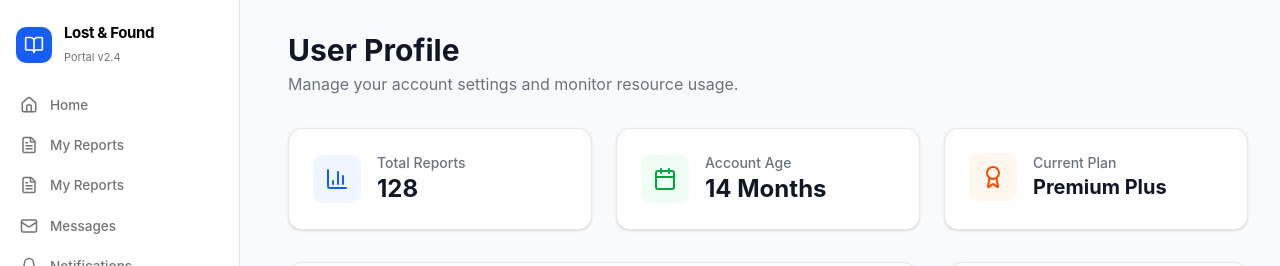
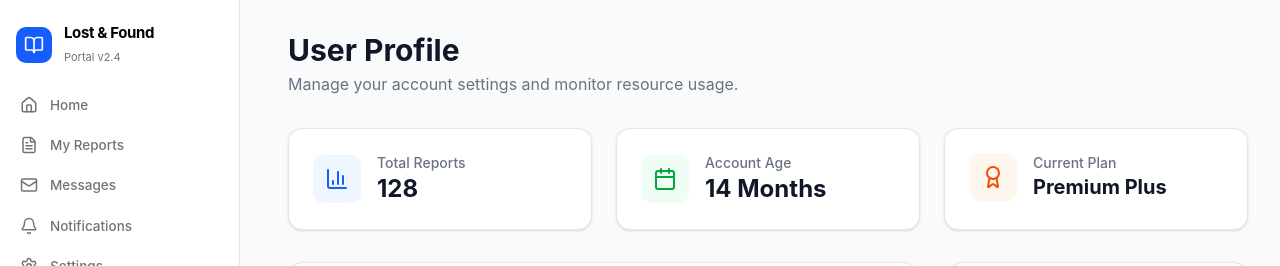
Before and after one commit to Foundit-Graduation-Project/Foundit_React_App, a React (Vite) app: page /profile in a window 1280 px wide. Shown: the top 266 px of the page. Built offline with nearby package versions, Linux system fonts and the light colour scheme.

Commit message:
fix: nav items components/notifications/SideBar.jsx

```diff
--- a/src/components/notifications/SideBar.jsx
+++ b/src/components/notifications/SideBar.jsx
@@ -5,8 +5,7 @@ import { NavLink, useLocation } from "react-router-dom"; // 1. Import NavLink
 const NAV_ITEMS = [
   { label: "Home",          path: "/home",          icon: <Home className="w-4.5 h-4.5" /> },
   { label: "My Reports",    path: "/my-reports",    icon: <FileText className="w-4.5 h-4.5" /> },
-  { label: "My Reports",    path: "/my-reports",    icon: <FileText className="w-4.5 h-4.5" /> },
-  { label: "Messages",      path: "/chat",      icon: <Mail className="w-4.5 h-4.5" /> },
+  { label: "Messages",      path: "/chat",          icon: <Mail className="w-4.5 h-4.5" /> },
   { label: "Notifications", path: "/notifications", icon: <Bell className="w-4.5 h-4.5" /> },
   { label: "Settings",      path: "/settings",      icon: <Settings className="w-4.5 h-4.5" /> },
 ];
```
